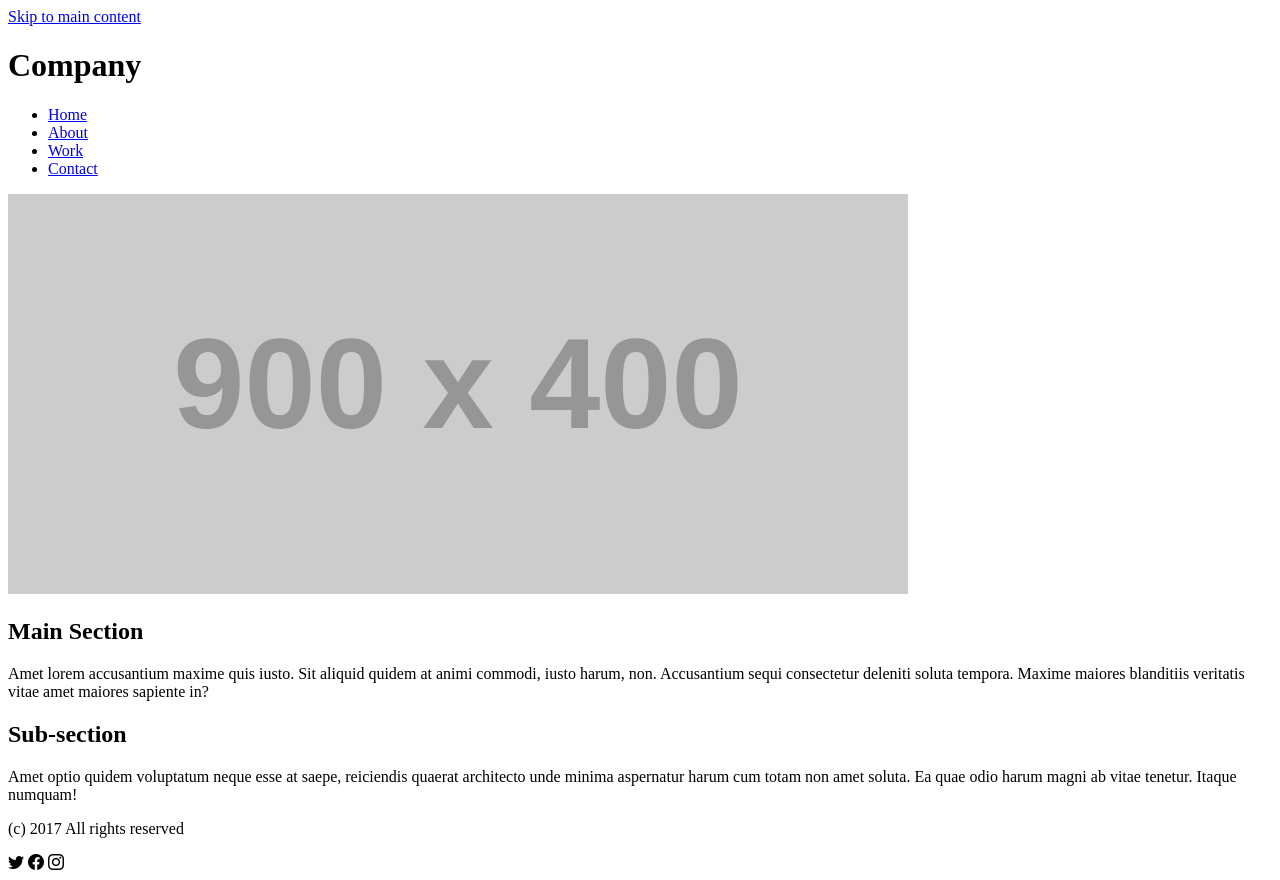
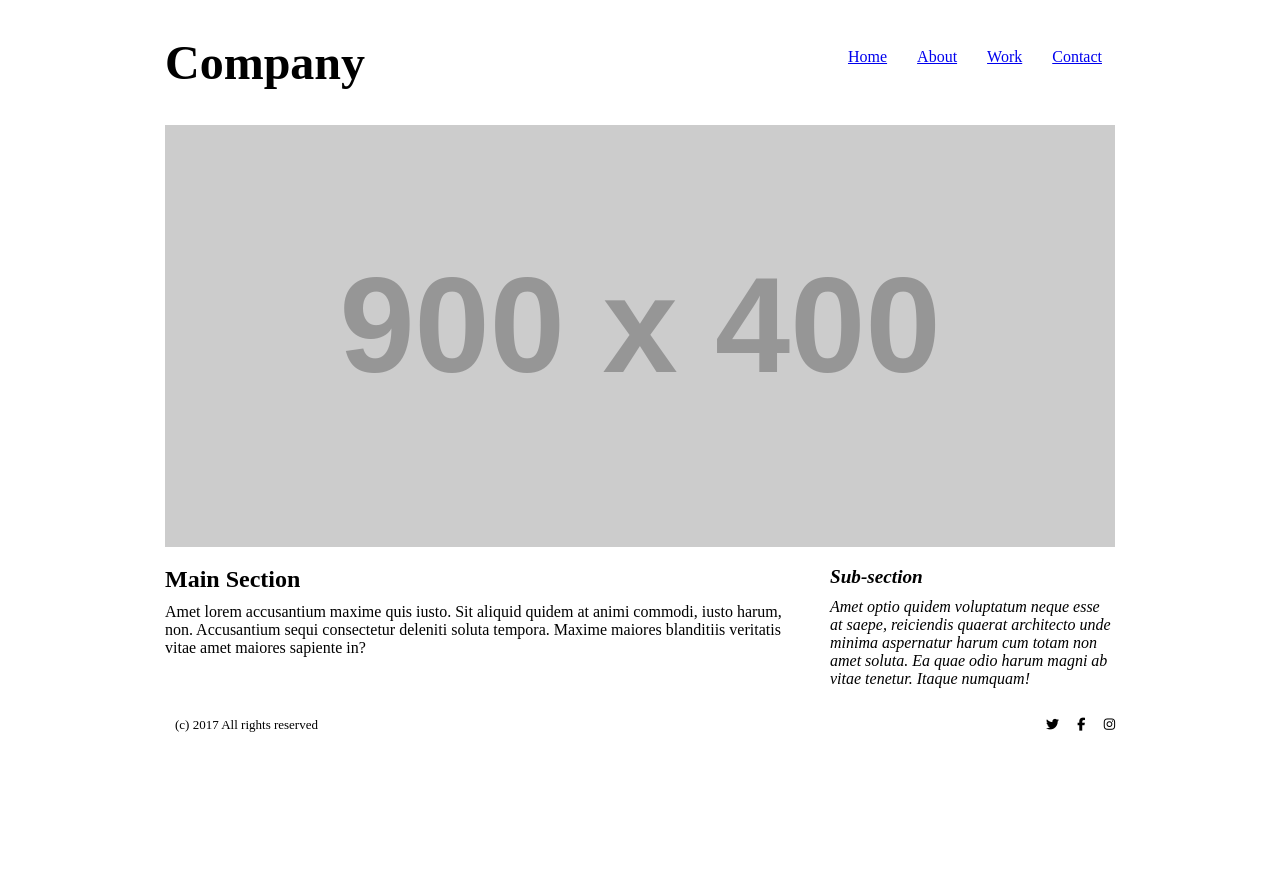
Before and after one commit to cpriestley/codeup-web-exercises, a website: page media-queries.html in a window 1280 px wide. After the commit the page ends 800 px from the top, so only its background shows below. Drawn offline with nearby package versions, Linux system fonts and the light colour scheme; placeholder pictures from the web are drawn by us.

Commit message:
Media Queries Assignment
Add media-queries.css and media-queries.html files created in media queries group assignment.

```diff
--- /dev/null
+++ b/css/media-queries.css
@@ -0,0 +1,149 @@
+* {
+    box-sizing: border-box;
+}
+
+body {
+    max-width: 950px;
+    height: 100vh;
+}
+
+.nav-links {
+    list-style: none;
+    display: flex;
+    flex-direction: column;
+    justify-content: space-between;
+    padding: 0;
+    width: 100%;
+    margin-bottom: 10px;
+}
+
+.nav-links li {
+    padding: 10px;
+    margin: 3px;
+    background-color: lightgrey;
+    text-align: center;
+}
+
+h1 {
+    text-align: center;
+    margin-top: 0;
+    margin-bottom: 0;
+    font-size: xxx-large;
+}
+
+.header-img > img {
+    width: 100%;
+    height: auto;
+    margin-bottom: 15px;
+}
+
+.alert-info {
+    background-color: #a4f5f5;
+    border: grey thin solid;
+    text-align: center;
+    padding: 15px 0 15px 0;
+}
+
+.alert-info > a {
+    text-decoration: none;
+    color: black
+    /*padding: 15px 0 15px 0;*/
+}
+
+.main h2 {
+    margin: 0;
+}
+
+.main p {
+    margin-top: 10px;
+    margin-bottom: 25px;
+}
+
+.sub-section {
+    font-style: italic;
+}
+
+.sub-section h2 {
+    font-size: larger;
+    margin-top: 35px;
+    margin-bottom: 0;
+}
+
+.sub-section p {
+    margin-top: 10px;
+}
+
+footer {
+    font-size: small;
+    clear: both;
+    margin-left: 10px;
+    display: flex;
+    justify-content: space-between;
+    align-items: center;
+    position: relative;
+    bottom: 0;
+}
+
+#social-media-links i {
+    padding-left: 15px;
+}
+
+@media screen and (min-width: 576px) {
+    body {
+        margin: 0 auto;
+    }
+
+    h1 {
+        display: inline-block;
+        margin: 35px 0;
+        text-align: left;
+    }
+
+    nav {
+        display: inline-block;
+        margin: 35px 0;
+        float: right;
+    }
+
+    .nav-links {
+        display: inline;
+    }
+
+    .nav-links li {
+        display: inline-block;
+        background-color: transparent;
+    }
+
+    .main {
+        width: 65%;
+    }
+
+    .sub-section {
+        width: 30%;
+        float: right;
+    }
+
+    .sub-section h2 {
+        margin: 0;
+    }
+
+    .main, .sub-section {
+        display: inline-block;
+        vertical-align: top;
+
+    }
+
+    .hidden-on-desktop {
+        display: none;
+    }
+
+    footer {
+        clear: both;
+        margin-left: 10px;
+        display: flex;
+        justify-content: space-between;
+        align-items: center;
+    }
+
+
+}
--- a/media-queries.html
+++ b/media-queries.html
@@ -1,10 +1,9 @@
 <!DOCTYPE html>
-<html lang="en">
-<head>
+<html lang="en"><head>
   <meta charset="UTF-8">
-    <meta name="viewport" content="width=device-width, initial-scale=1.0">
-    <link rel="stylesheet" href="./css/media-queries.css">
-    <link rel="stylesheet" href="https://cdn.jsdelivr.net/npm/bootstrap-icons@1.3.0/font/bootstrap-icons.css">
+  <meta name="viewport" content="width=device-width, initial-scale=1" />
+  <link rel="stylesheet" href="css/media-queries.css">
+  <script src="https://kit.fontawesome.com/03567f1dd7.js" crossorigin="anonymous"></script>
   <title>Media Queries</title>
 </head>
 <body>
@@ -34,10 +33,11 @@
 <footer>
   <p>(c) 2017 All rights reserved</p>
   <div id="social-media-links">
-            <i class="bi bi-twitter"></i>
-            <i class="bi bi-facebook"></i>
-            <i class="bi bi-instagram"></i>
+    <i class="fa fa-twitter" aria-hidden="true"></i>
+    <i class="fa fa-facebook" aria-hidden="true"></i>
+    <i class="fa fa-instagram" aria-hidden="true"></i>
   </div>
 </footer>
-</body>
-</html>
+
+
+</body></html>
```
Lines whose indentation alone changed are shown as unchanged.
